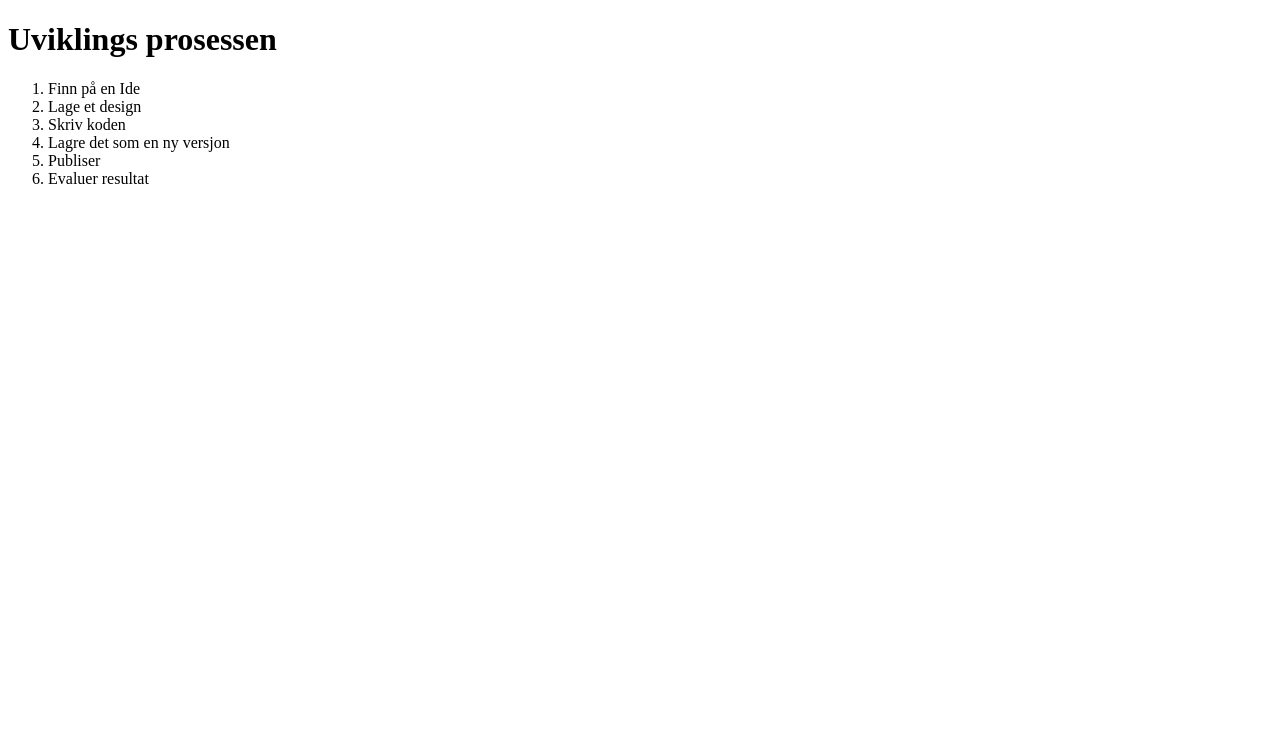
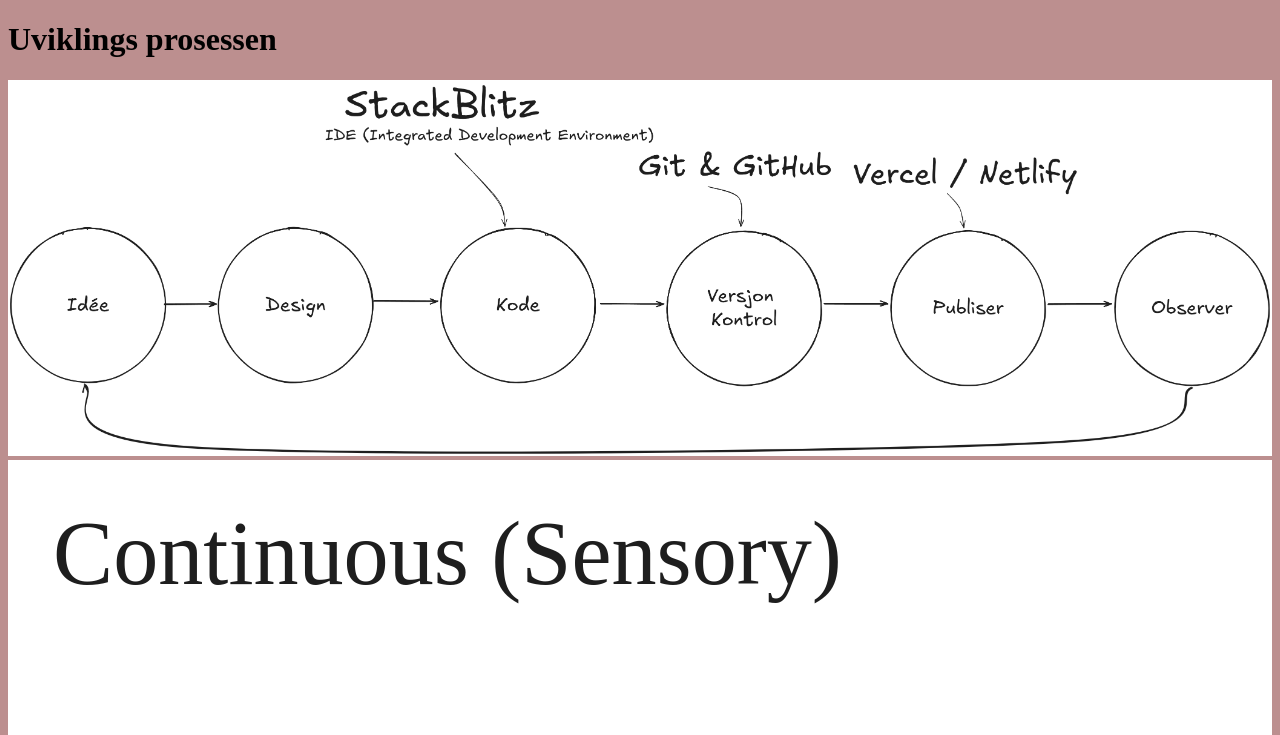
Before and after one commit to LarsGJobloop/kodeloftet-gruppe-10-ander-undervisning, a website: page index.html in a window 1280 px wide. Shown: the top 735 px of the page. Drawn offline with Linux system fonts and the light colour scheme.

Commit message:
add image elements

```diff
--- a/index.html
+++ b/index.html
@@ -8,6 +8,7 @@
   <title>Utvikler Prosses</title>
   <meta charset="UTF-8" />
   <meta name="viewport" content="width=device-width" />
+  <link rel="stylesheet" href="styles.css">
 </head>
 
 <!-- <body> elementet innholder det som faktisk vises på siden -->
@@ -17,7 +18,9 @@
     <h1>
       Uviklings prosessen
     </h1>
-    <h1></h1>
+
+    <img src="images/development-process.png" alt="Bilde av en frukt" />
+    <img src="images/information-architecture-linear-continuous.svg" alt="">
   </header>
 
   <main>
--- /dev/null
+++ b/styles.css
@@ -0,0 +1,12 @@
+body {
+  background-color: rosybrown;
+}
+
+ol {
+  background-color: rgb(78, 135, 137);
+  color: rgb(78, 127, 125)
+}
+
+img {
+  width: 100%;
+}
```
Also changed, not shown: images/development-process.png (added), images/information-architecture-linear-continuous.svg (added).
